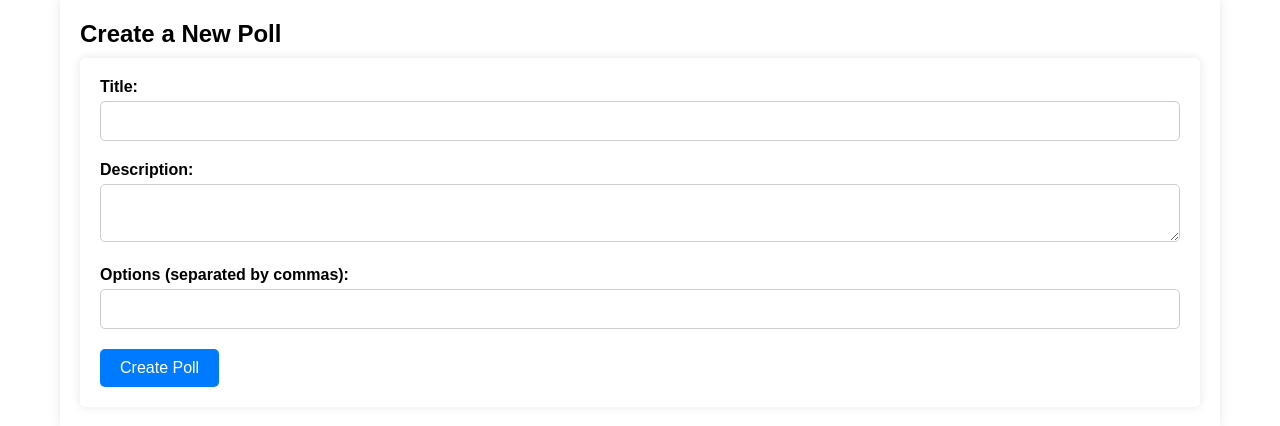
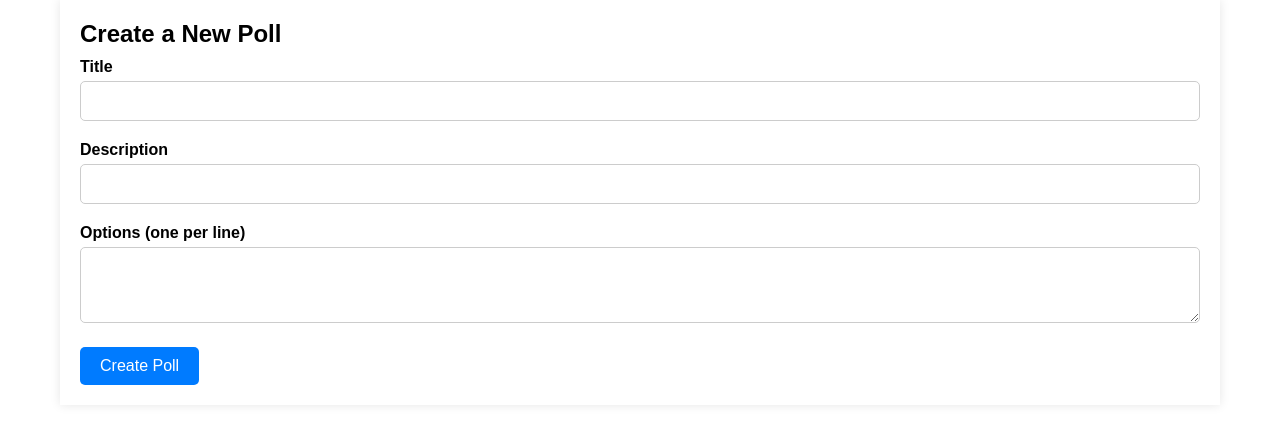
Before and after one commit to joekusuma/Voting-Application-Emulating-Firebase-with-Flask-WebSockets-and-MongoDB, a Flask app: page /create-poll in a window 1280 px wide. Shown: the part 72-498 px from the top of the page. Run offline with Flask 3, Linux system fonts and the light colour scheme.

Commit message:
added create users edits and made option to vote on the view_polls page

```diff
--- a/Flask_Mongodb/dsci551pymongo/main.py
+++ b/Flask_Mongodb/dsci551pymongo/main.py
@@ -73,43 +73,39 @@ def create_poll():
         title = request.form["title"]
         description = request.form["description"]
         options = request.form["options"]
-        # votes = request.form["votes"]
-        new_poll.append(
-            {
-                "title": title,
-                "description": description,
-                "options": list(options.split(",")),
-                # "votes": votes,
-            }
-        )
         poll_collection = dsci551db.dsci551.polls
-        poll_collection.insert_many(new_poll)
+        poll = {
+            "title": title,
+            "description": description,
+            "options": options.splitlines(),
+            "votes": [],
+        }
+        poll_collection.insert_one(poll)
         return redirect(url_for("main.view_polls"))
     return render_template("create_poll.html")
+
 
 
 @main.route("/view-polls")
 def view_polls():
     poll_collection = dsci551db.dsci551.polls
+    polls = []
     for x in poll_collection.find():
-        new_poll.append(x)
-    return render_template("view_polls.html", polls=new_poll)
+        polls.append(x)
+    return render_template("view_polls.html", polls=polls)
 
-
-# @main.route("/vote")
-@main.route("/vote/<int:poll_id>", methods=["GET", "POST"])
+@main.route("/vote/<int:poll_id>", methods=["POST"])
 def vote(poll_id):
     poll_collection = dsci551db.dsci551.polls
     poll = poll_collection.find_one({"id": poll_id})
 
-    if request.method == "POST":
-        selected_option = request.form["option"]
-        poll["options"].append(selected_option)
-        poll["votes"].append(1)
-        poll_collection.update_one({"id": poll_id}, {"$set": poll})
-        return redirect(url_for("main.view_polls"))
+    selected_option = request.form["option"]
+    option_index = poll["options"].index(selected_option)
+    poll["votes"][option_index] += 1
+    poll_collection.update_one({"id": poll_id}, {"$set": poll})
 
-    return render_template("vote.html", poll=poll)
+    return redirect(url_for("main.view_polls"))
+
 
 
 
@@ -119,7 +115,12 @@ def login():
 
 @main.route('/create-account', methods=['GET', 'POST'])
 def create_account():
-    if request.method == 'POST':
+    if request.method == 'GET':
+    # handle GET request
+        return render_template('create_account.html')
+
+    elif request.method == 'POST':
+        # handle POST request
         username = request.form['username']
         password = request.form['password']
         if not username or not password:
@@ -131,7 +132,10 @@ def create_account():
         db.users.insert_one({'username': username, 'password': password})
         flash('Account created successfully')
         return redirect(url_for('login'))
-    return render_template('create_account.html')
+
+    else:
+        # handle other methods
+        return 'Method not allowed'
 app = Flask(__name__)
 app.register_blueprint(main)
 
--- a/Flask_Mongodb/dsci551pymongo/templates/create_poll.html
+++ b/Flask_Mongodb/dsci551pymongo/templates/create_poll.html
@@ -2,19 +2,20 @@
 
 {% block content %}
     <h2 class="page-title">Create a New Poll</h2>
-    <form action="{{ url_for('main.create_poll') }}" method="POST" class="form-container">
+    <form method="POST">
         <div class="form-group">
-            <label for="title">Title:</label>
-            <input type="text" id="title" name="title" class="form-control" required>
+            <label for="title">Title</label>
+            <input type="text" class="form-control" id="title" name="title" required>
         </div>
         <div class="form-group">
-            <label for="description">Description:</label>
-            <textarea id="description" name="description" class="form-control" required></textarea>
+            <label for="description">Description</label>
+            <input type="text" class="form-control" id="description" name="description" required>
         </div>
         <div class="form-group">
-            <label for="options">Options (separated by commas):</label>
-            <input type="text" id="options" name="options" class="form-control" required>
+            <label for="options">Options (one per line)</label>
+            <textarea class="form-control" id="options" name="options" rows="3" required></textarea>
         </div>
         <button type="submit" class="btn btn-primary">Create Poll</button>
     </form>
+
 {% endblock %}
```
Also changed, not shown: Flask_Mongodb/dsci551pymongo/templates/view_polls.html (+11 -5 lines).
